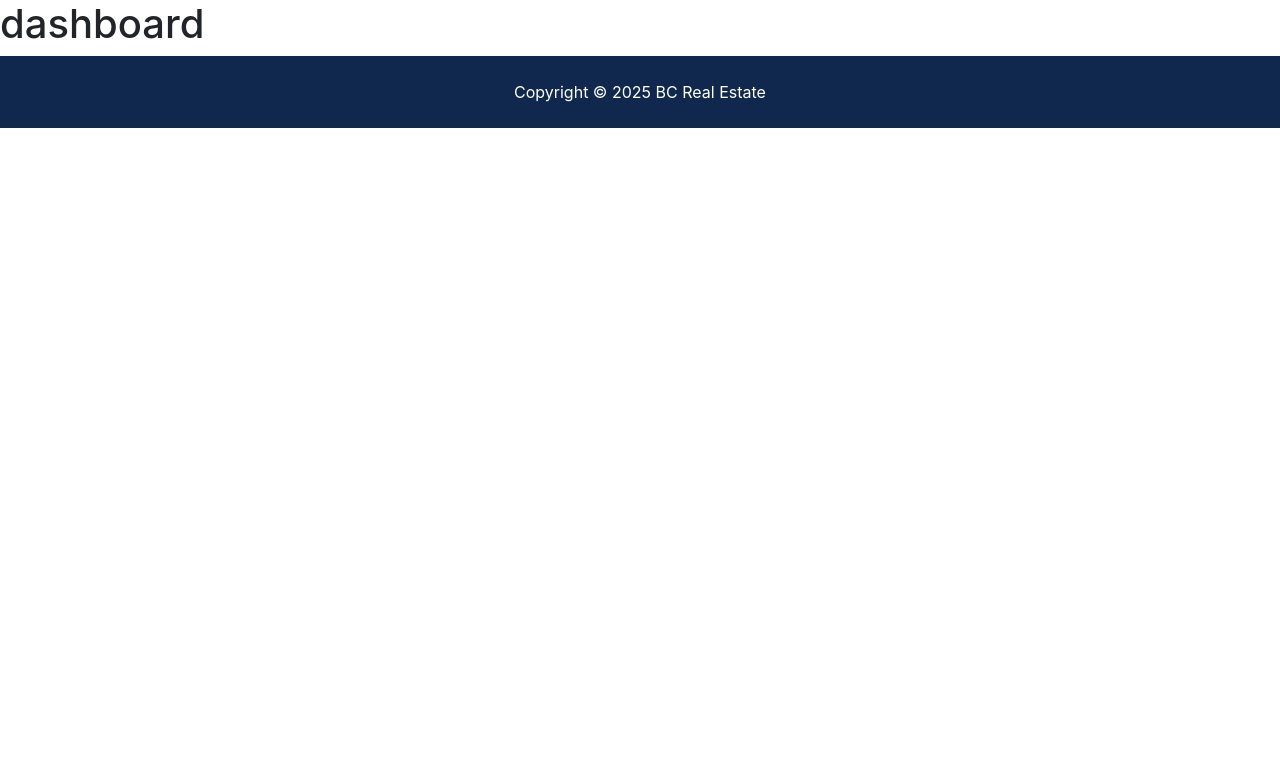
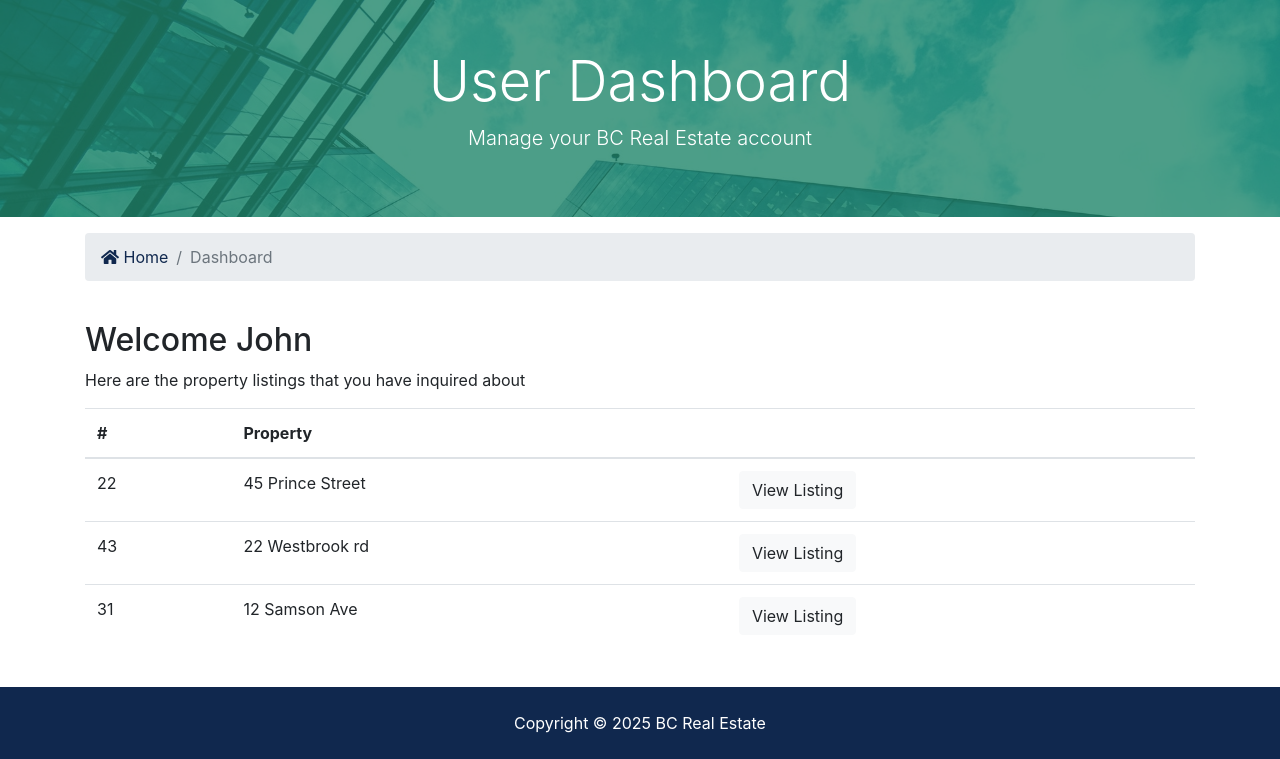
Before and after one commit to cslam002/erb6, a Django app: page /accounts/dashboard in a window 1280 px wide. Shown: the part 164-923 px from the top of the page. Before the commit the page ends 292 px from the top, so only its background shows below. Run offline with Django 5.2, Linux system fonts and the light colour scheme; some libraries are stand-ins or nearby versions.

Commit message:
step 12 : login & register

```diff
--- a/accounts/views.py
+++ b/accounts/views.py
@@ -1,11 +1,49 @@
 from django.shortcuts import render, redirect
+from django.contrib import messages, auth
+from django.contrib.auth.models import User
 
 # Create your views here.
 def register(request):
-    return render(request, 'accounts/register.html')
+    if (request.method == "POST"):
+        first_name = request.POST['first_name']
+        last_name = request.POST['last_name']
+        username = request.POST['username']
+        email = request.POST['email']
+        password = request.POST['password']
+        password2 = request.POST['password2']
+        if password == password2:
+            if User.objects.filter(username=username).exists():
+                messages.error(request, "Username already exists !")
+                return redirect("accounts:register")
+            else:
+                if User.objects.filter(email=email).exists():
+                    messages.error(request,"Email already exists !")
+                    return redirect("accounts:register")
+                else:
+                    user = User.objects.create_user(username=username, password=password, email=email, first_name=first_name, last_name=last_name)
+                    user.save()
+                    messages.success(request, "Account created successfully !")
+                    return redirect("accounts:login")
+        else:
+            messages.error(request, "Passwords do not match !")
+            return redirect("accounts:register")
+    else:
+        return render(request, 'accounts/register.html')
 
 def login(request):
-    return render(request, 'accounts/login.html')
+    if request.method == "POST":
+        username = request.POST["username"]
+        password = request.POST["password"]
+        user = auth.authenticate(request, username=username, password=password)
+        if user is not None:
+            auth.login(request, user)
+            messages.success(request, "You are not logged in !")
+            return redirect("accounts:dashboard")
+        else:
+            messages.error(request, "Invalid credentials !")
+            return redirect("accounts:login")
+    else:
+        return render(request, 'accounts/login.html')
 
 def logout(request):
     return redirect("pages:index")
--- a/bcre/static/js/main.js
+++ b/bcre/static/js/main.js
@@ -1,2 +1,4 @@
 const date = new Date();
 document.querySelector('.year').innerHTML = date.getFullYear();
+
+setTimeout(() => $("#message").fadeOut("slow"), 3000);
--- a/static/js/main.js
+++ b/static/js/main.js
@@ -1,2 +1,4 @@
 const date = new Date();
 document.querySelector('.year').innerHTML = date.getFullYear();
+
+setTimeout(() => $("#message").fadeOut("slow"), 3000);
--- a/templates/accounts/dashboard.html
+++ b/templates/accounts/dashboard.html
@@ -1,3 +1,71 @@
 {% extends "base.html" %} {% block content  %}
-<h1>dashboard</h1>
+
+    <section id="showcase-inner" class="py-5 text-white">
+      <div class="container">
+        <div class="row text-center">
+          <div class="col-md-12">
+            <h1 class="display-4">User Dashboard</h1>
+            <p class="lead">Manage your BC Real Estate account</p>
+          </div>
+        </div>
+      </div>
+    </section>
+
+    <!-- Breadcrumb -->
+    <section id="bc" class="mt-3">
+      <div class="container">
+        <nav aria-label="breadcrumb">
+          <ol class="breadcrumb">
+            <li class="breadcrumb-item">
+              <a href={% url 'pages:index' %}> <i class="fas fa-home"></i> Home</a>
+            </li>
+            <li class="breadcrumb-item active">Dashboard</li>
+          </ol>
+        </nav>
+      </div>
+    </section>
+
+    <section id="dashboard" class="py-4">
+      <div class="container">
+        <div class="row">
+          <div class="col-md-12">
+            <h2>Welcome John</h2>
+            <p>Here are the property listings that you have inquired about</p>
+            <table class="table">
+              <thead>
+                <tr>
+                  <th scope="col">#</th>
+                  <th scope="col">Property</th>
+                  <th></th>
+                </tr>
+              </thead>
+              <tbody>
+                <tr>
+                  <td>22</td>
+                  <td>45 Prince Street</td>
+                  <td>
+                    <a class="btn btn-light" href="#">View Listing</a>
+                  </td>
+                </tr>
+                <tr>
+                  <td>43</td>
+                  <td>22 Westbrook rd</td>
+                  <td>
+                    <a class="btn btn-light" href="#">View Listing</a>
+                  </td>
+                </tr>
+                <tr>
+                  <td>31</td>
+                  <td>12 Samson Ave</td>
+                  <td>
+                    <a class="btn btn-light" href="#">View Listing</a>
+                  </td>
+                </tr>
+              </tbody>
+            </table>
+          </div>
+        </div>
+      </div>
+    </section>
+
 {% endblock content %}
--- a/templates/accounts/login.html
+++ b/templates/accounts/login.html
@@ -4,15 +4,18 @@
       <div class="container">
         <div class="row">
           <div class="col-md-6 mx-auto">
+            {% include 'partials/_alert.html' %}
             <div class="card">
               <div class="card-header bg-primary text-white">
                 <h4><i class="fas fa-sign-in-alt"></i> Login</h4>
               </div>
               <div class="card-body">
-                <form action={% url 'pages:index' %}>
+                <form action={% url 'accounts:login' %} method="POST">
+                  {% csrf_token %}
                   <div class="form-group">
                     <label for="username">Username</label>
                     <input
+                      id="username"
                       type="text"
                       name="username"
                       class="form-control"
@@ -23,6 +26,7 @@
                   <div class="form-group">
                     <label for="password2">Password</label>
                     <input
+                      id="password"
                       type="password"
                       name="password"
                       class="form-control"
```
Also changed, not shown: bcre/settings.py (+7 -2 lines), templates/accounts/register.html (+12 -4 lines), templates/partials/_alert.html (added, +20 -0 lines).
